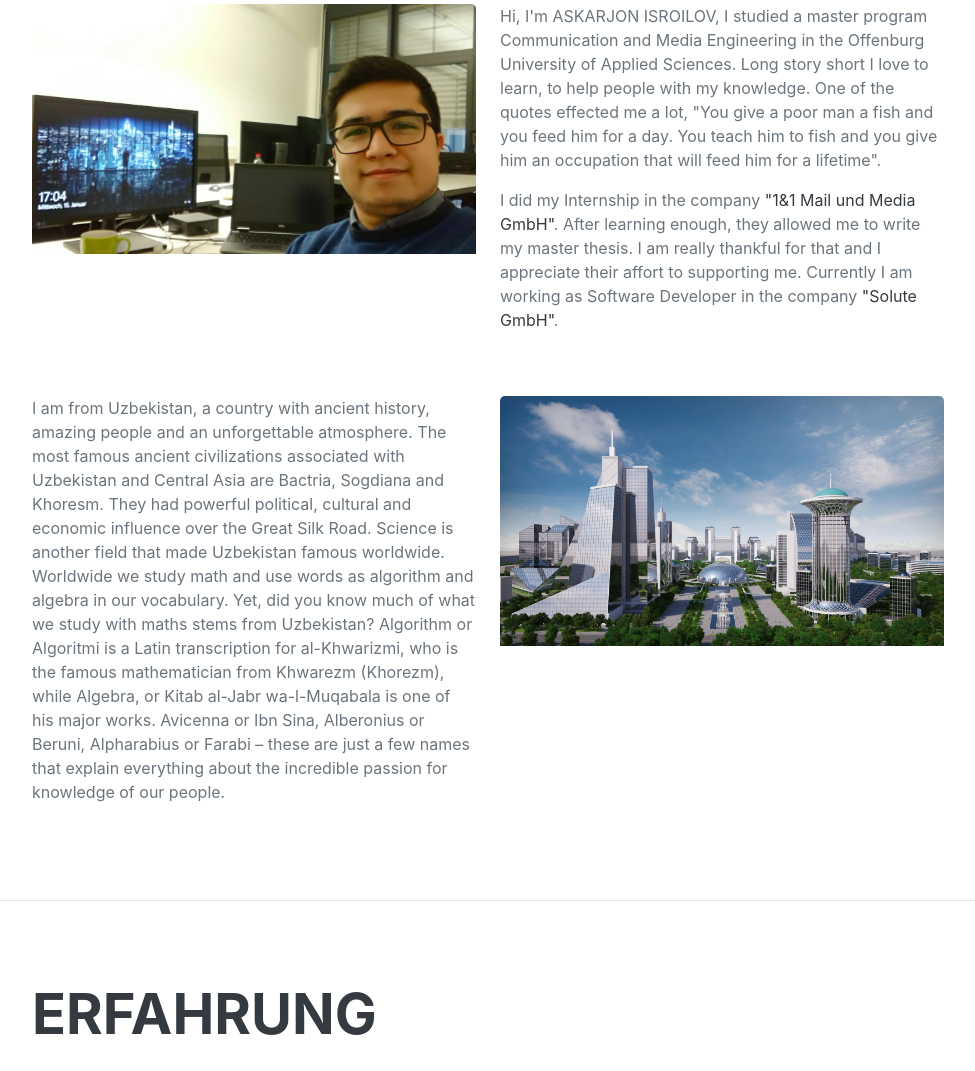
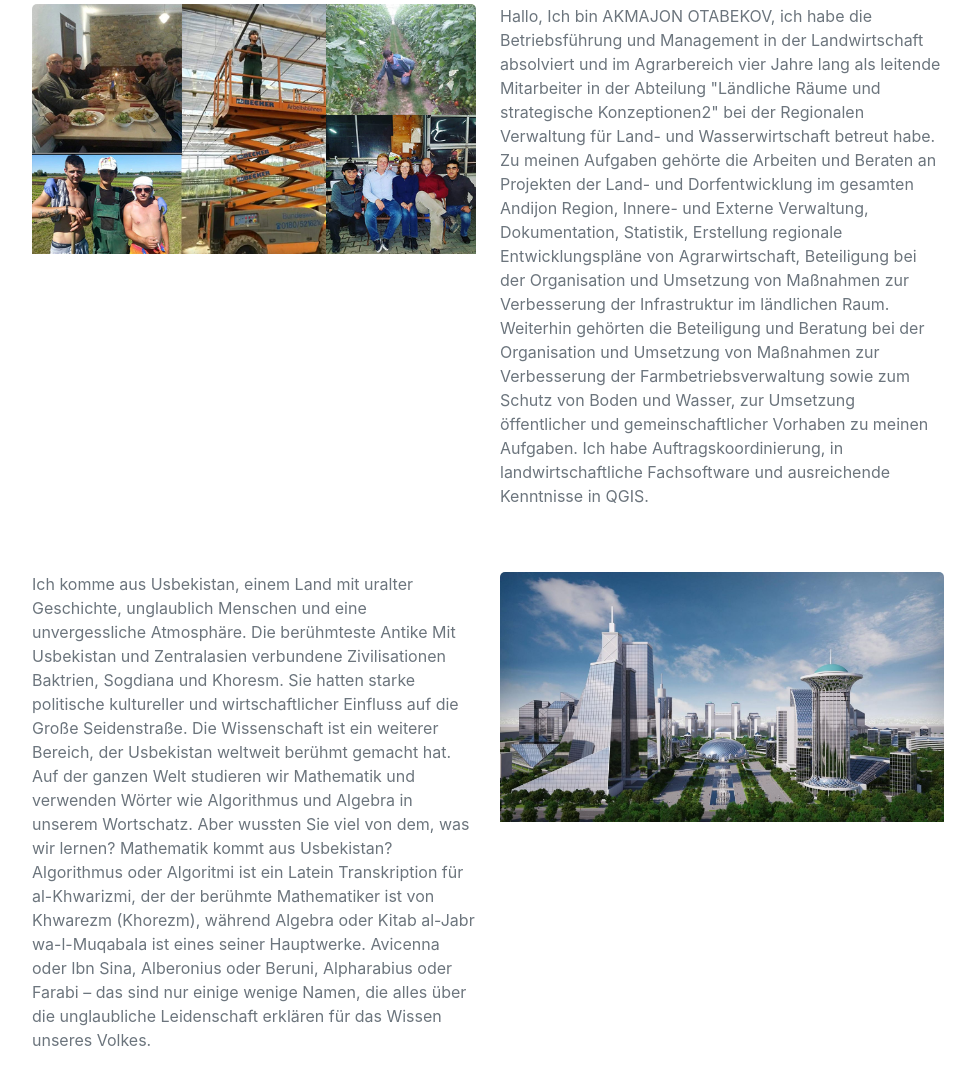
Before and after one commit to aotabekov/aotabekov.github.io, a plain HTML site: page index.html in a window 1280 px wide. Shown: the part 992-2063 px from the top of the page, without its empty margins (288-1263 px from the left). Drawn offline with nearby package versions, Linux system fonts and the light colour scheme; a web font is replaced by a local one.

Commit message:
about me

```diff
--- a/index.html
+++ b/index.html
@@ -95,9 +95,9 @@
             <span class="text-primary">Otabekov</span>
           </h1>
           <div class="subheading mb-5">
-            Ich bin Agraringenieur/Flächenverwalter<br />
-            <a href="mailto:akmaljon.otabekov@mail.ru"
-              >akmaljon.otabekov@mail.ru</a
+            Ich bin Betriebsführer und Manager in der Landwirtschaft<br />
+            <a href="mailto:akmaljon.otabekov@gmail.com"
+              >akmaljon.otabekov@gmail.com</a
             >
           </div>
           <div class="social-icons">
@@ -147,32 +147,30 @@
                 class="img-circle"
                 width="100%"
                 height="auto"
-                src="assets/img/me_office.jpg"
+                src="assets/img/me_different.jpg"
               />
             </div>
 
             <div class="col-sm-6">
               <p>
-                Hi, I'm ASKARJON ISROILOV, I studied a master program
-                Communication and Media Engineering in the Offenburg University
-                of Applied Sciences. Long story short I love to learn, to help
-                people with my knowledge. One of the quotes effected me a lot,
-                "You give a poor man a fish and you feed him for a day. You
-                teach him to fish and you give him an occupation that will feed
-                him for a lifetime".
-              </p>
-
-              <p>
-                I did my Internship in the company
-                <a href="https://www.1und1.de/" target="_blank"
-                  >"1&1 Mail und Media GmbH"</a
-                >. After learning enough, they allowed me to write my master
-                thesis. I am really thankful for that and I appreciate their
-                affort to supporting me. Currently I am working as Software
-                Developer in the company
-                <a href="https://www.solute.de/" target="_blank"
-                  >"Solute GmbH"</a
-                >.
+                Hallo, Ich bin AKMAJON OTABEKOV, ich habe die Betriebsführung
+                und Management in der Landwirtschaft absolviert und im
+                Agrarbereich vier Jahre lang als leitende Mitarbeiter in der
+                Abteilung "Ländliche Räume und strategische Konzeptionen2" bei
+                der Regionalen Verwaltung für Land- und Wasserwirtschaft betreut
+                habe. Zu meinen Aufgaben gehörte die Arbeiten und Beraten an
+                Projekten der Land- und Dorfentwicklung im gesamten Andijon
+                Region, Innere- und Externe Verwaltung, Dokumentation,
+                Statistik, Erstellung regionale Entwicklungspläne von
+                Agrarwirtschaft, Beteiligung bei der Organisation und Umsetzung
+                von Maßnahmen zur Verbesserung der Infrastruktur im ländlichen
+                Raum. Weiterhin gehörten die Beteiligung und Beratung bei der
+                Organisation und Umsetzung von Maßnahmen zur Verbesserung der
+                Farmbetriebsverwaltung sowie zum Schutz von Boden und Wasser,
+                zur Umsetzung öffentlicher und gemeinschaftlicher Vorhaben zu
+                meinen Aufgaben. Ich habe Auftragskoordinierung, in
+                landwirtschaftliche Fachsoftware und ausreichende Kenntnisse in
+                QGIS.
               </p>
             </div>
           </div>
@@ -181,21 +179,23 @@
           <div class="row">
             <div class="col-sm-6">
               <p>
-                I am from Uzbekistan, a country with ancient history, amazing
-                people and an unforgettable atmosphere. The most famous ancient
-                civilizations associated with Uzbekistan and Central Asia are
-                Bactria, Sogdiana and Khoresm. They had powerful political,
-                cultural and economic influence over the Great Silk Road.
-                Science is another field that made Uzbekistan famous worldwide.
-                Worldwide we study math and use words as algorithm and algebra
-                in our vocabulary. Yet, did you know much of what we study with
-                maths stems from Uzbekistan? Algorithm or Algoritmi is a Latin
-                transcription for al-Khwarizmi, who is the famous mathematician
-                from Khwarezm (Khorezm), while Algebra, or Kitab al-Jabr
-                wa-l-Muqabala is one of his major works. Avicenna or Ibn Sina,
-                Alberonius or Beruni, Alpharabius or Farabi – these are just a
-                few names that explain everything about the incredible passion
-                for knowledge of our people.
+                Ich komme aus Usbekistan, einem Land mit uralter Geschichte,
+                unglaublich Menschen und eine unvergessliche Atmosphäre. Die
+                berühmteste Antike Mit Usbekistan und Zentralasien verbundene
+                Zivilisationen Baktrien, Sogdiana und Khoresm. Sie hatten starke
+                politische kultureller und wirtschaftlicher Einfluss auf die
+                Große Seidenstraße. Die Wissenschaft ist ein weiterer Bereich,
+                der Usbekistan weltweit berühmt gemacht hat. Auf der ganzen Welt
+                studieren wir Mathematik und verwenden Wörter wie Algorithmus
+                und Algebra in unserem Wortschatz. Aber wussten Sie viel von
+                dem, was wir lernen? Mathematik kommt aus Usbekistan?
+                Algorithmus oder Algoritmi ist ein Latein Transkription für
+                al-Khwarizmi, der der berühmte Mathematiker ist von Khwarezm
+                (Khorezm), während Algebra oder Kitab al-Jabr wa-l-Muqabala ist
+                eines seiner Hauptwerke. Avicenna oder Ibn Sina, Alberonius oder
+                Beruni, Alpharabius oder Farabi – das sind nur einige wenige
+                Namen, die alles über die unglaubliche Leidenschaft erklären für
+                das Wissen unseres Volkes.
               </p>
             </div>
             <div class="col-sm-6 text-center">
```
Also changed, not shown: assets/img/me_different.jpg (added), assets/img/me_office.jpg (deleted).
